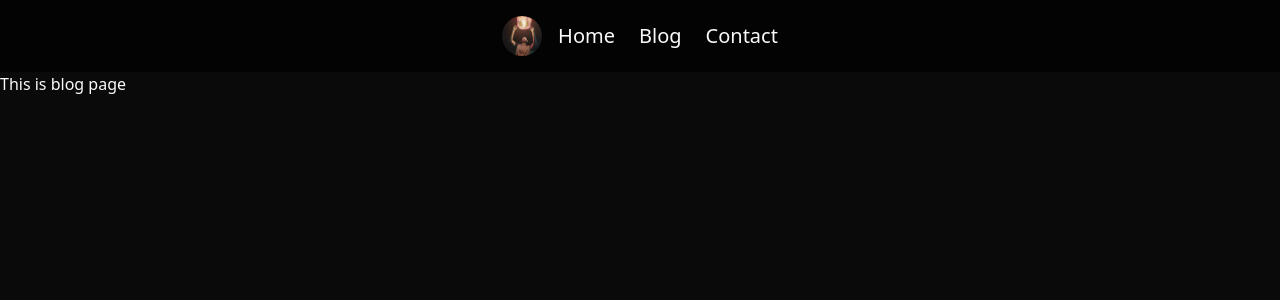
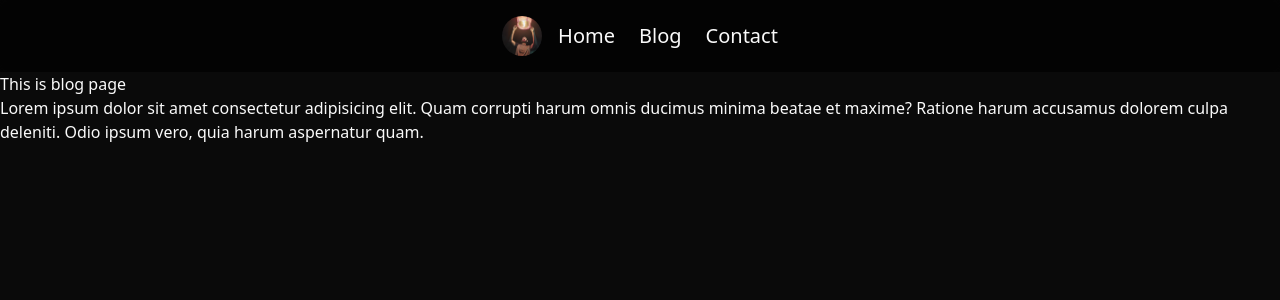
Before and after one commit to sajib-hosen/sajib, a Next.js app: page /blog/1 in a window 1280 px wide. Shown: the top 300 px of the page. Built offline with nearby package versions, Linux system fonts and the light colour scheme.

Commit message:
update blog details page

```diff
--- a/app/blog/[blogId]/page.tsx
+++ b/app/blog/[blogId]/page.tsx
@@ -1,7 +1,17 @@
 import React from "react";
 
 const BlogPage = () => {
-    return <div>This is blog page</div>;
+    return (
+        <div>
+            <h1>This is blog page</h1>
+            <p>
+                Lorem ipsum dolor sit amet consectetur adipisicing elit. Quam
+                corrupti harum omnis ducimus minima beatae et maxime? Ratione
+                harum accusamus dolorem culpa deleniti. Odio ipsum vero, quia
+                harum aspernatur quam.
+            </p>
+        </div>
+    );
 };
 
 export default BlogPage;
```
Also changed, not shown: 1 other file (tests, documents, lock files or other folders).
